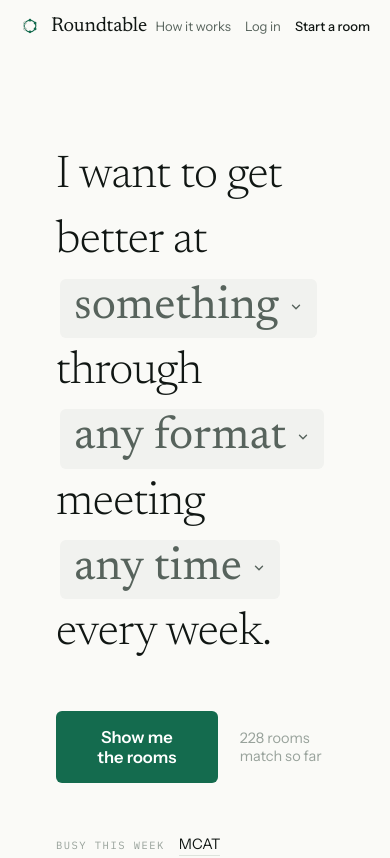
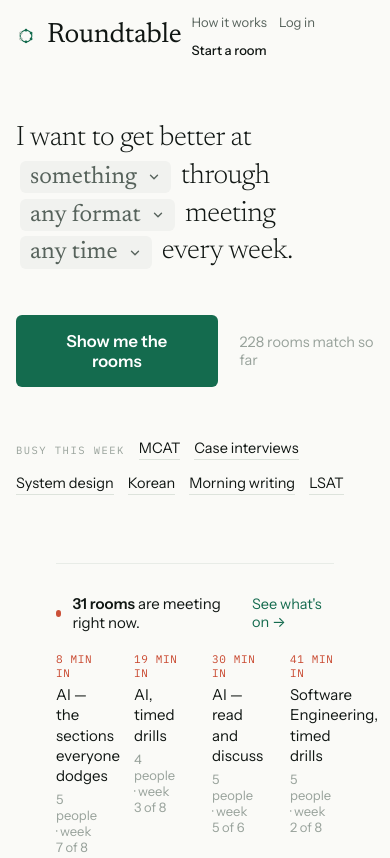
Before and after one commit to serohero/together-study, a Next.js app: page / in a window 390 px wide. Shown: the top 858 px of the page. Built offline with nearby package versions, Linux system fonts and the light colour scheme; no server answers.

Commit message:
style: finalize mobile responsive styles for sentence builder and layout

```diff
--- a/app/globals.css
+++ b/app/globals.css
@@ -33,18 +33,45 @@ html, body {
 
 input::placeholder { color: #B4BDB6; }
 
-/* 모바일 반응형 대응 (화면 폭 768px 이하) */
+/* 모바일 반응형 통합 대응 (화면 폭 768px 이하) */
 @media (max-width: 768px) {
-  /* 헤더 패딩 줄이기 & 로고 크기 축소 */
+  /* 1. 헤더: 패딩 줄이고 줄바꿈 허용 (우측 삐져나감 방지) */
   header {
-    padding: 16px 20px !important;
+    padding: 14px 16px !important;
+    gap: 10px !important;
   }
   header nav {
-    gap: 14px !important;
+    gap: 12px !important;
     font-size: 13px !important;
+    flex-wrap: wrap !important;
   }
 
-  /* 온보딩 및 로그인 카드 여백 조정 */
+  /* 2. 메인 문장 빌더: 거대한 글자 크기를 화면 비율에 맞게 축소 */
+  main h1,
+  main div[style*="Newsreader"],
+  main span[style*="Newsreader"],
+  main p[style*="Newsreader"] {
+    font-size: clamp(28px, 7vw, 36px) !important;
+    line-height: 1.35 !important;
+  }
+
+  /* 3. 드롭다운 선택 칩 버튼 크기 축소 */
+  button[style*="Newsreader"],
+  div[style*="Newsreader"] button {
+    font-size: clamp(24px, 6vw, 30px) !important;
+    padding: 2px 10px !important;
+  }
+
+  /* 4. 메인 가로 스크롤 방지 및 좌우 여백 */
+  main {
+    overflow-x: hidden !important;
+  }
+  main > div {
+    padding-left: 16px !important;
+    padding-right: 16px !important;
+  }
+
+  /* 5. 온보딩 및 로그인 카드 여백 조정 */
   div[style*="max-width: 520px"],
   div[style*="max-width: 460px"],
   div[style*="max-width: 400px"] {
@@ -53,25 +80,23 @@ input::placeholder { color: #B4BDB6; }
     margin: 0 12px !important;
   }
 
-  /* 관심분야 Layer1, Layer2 드롭다운을 모바일에서는 세로로 2단 배치 */
+  /* 6. 관심분야 Layer1, Layer2 드롭다운 세로 2단 배치 */
   div[style*="display: flex; gap: 8px"] {
     flex-direction: column !important;
   }
 
-  /* 스터디룸(화상회의 + 채팅) 2단 분할 레이아웃을 세로 스택으로 전환 */
+  /* 7. 스터디룸(화상회의 + 채팅) 세로 분할 전환 */
   div[style*="height: calc(100vh - 145px)"] {
     flex-direction: column !important;
     height: auto !important;
   }
 
-  /* 화상 iframe 영역 높이 고정 */
   div[style*="flex: 2; border-right"] {
     border-right: none !important;
     border-bottom: 1px solid #E5E7EB !important;
     height: 380px !important;
   }
 
-  /* 채팅 패널 높이 확보 */
   div[style*="min-width: 320px"] {
     max-width: 100% !important;
     min-width: 100% !important;
--- a/components/SentenceBuilder.tsx
+++ b/components/SentenceBuilder.tsx
@@ -89,7 +89,7 @@ export function SentenceBuilder() {
   return (
       <section
         style={{
-        padding: "92px 56px 0",
+          padding: "clamp(48px, 8vw, 92px) clamp(16px, 4vw, 56px) 0",
           display: "flex",
           flexDirection: "column",
           alignItems: "center",
@@ -110,13 +110,13 @@ export function SentenceBuilder() {
             margin: 0,
             fontFamily: font.display,
             fontWeight: 300,
-            fontSize: 46,
-            lineHeight: 1.42,
+            fontSize: "clamp(26px, 5.5vw, 46px)",
+            lineHeight: 1.35,
             letterSpacing: "-0.015em",
             color: c.ink,
           }}
         >
-          I want to get better at
+          I want to get better at{" "}
           <span style={{ position: "relative", display: "inline-block" }}>
             <Chip
               label={topicLabel(draft)}
@@ -125,8 +125,8 @@ export function SentenceBuilder() {
               onClick={() => setOpen(open === "topic" ? null : "topic")}
               ariaLabel={`Topic: ${topicLabel(draft)}. Click to change.`}
             />
-          </span>
-          through
+          </span>{" "}
+          through{" "}
           <span style={{ position: "relative", display: "inline-block" }}>
             <Chip
               label={formatLabel(draft)}
@@ -142,8 +142,8 @@ export function SentenceBuilder() {
               selected={draft.format}
               counts={counts}
             />
-          </span>
-          meeting
+          </span>{" "}
+          meeting{" "}
           <span style={{ position: "relative", display: "inline-block" }}>
             <Chip
               label={timeLabel(draft)}
@@ -160,7 +160,7 @@ export function SentenceBuilder() {
               onChange={pickTime}
               timeZone={timeZone}
             />
-          </span>
+          </span>{" "}
           every week.
         </p>
 
```
Lines whose indentation alone changed are shown as unchanged.
